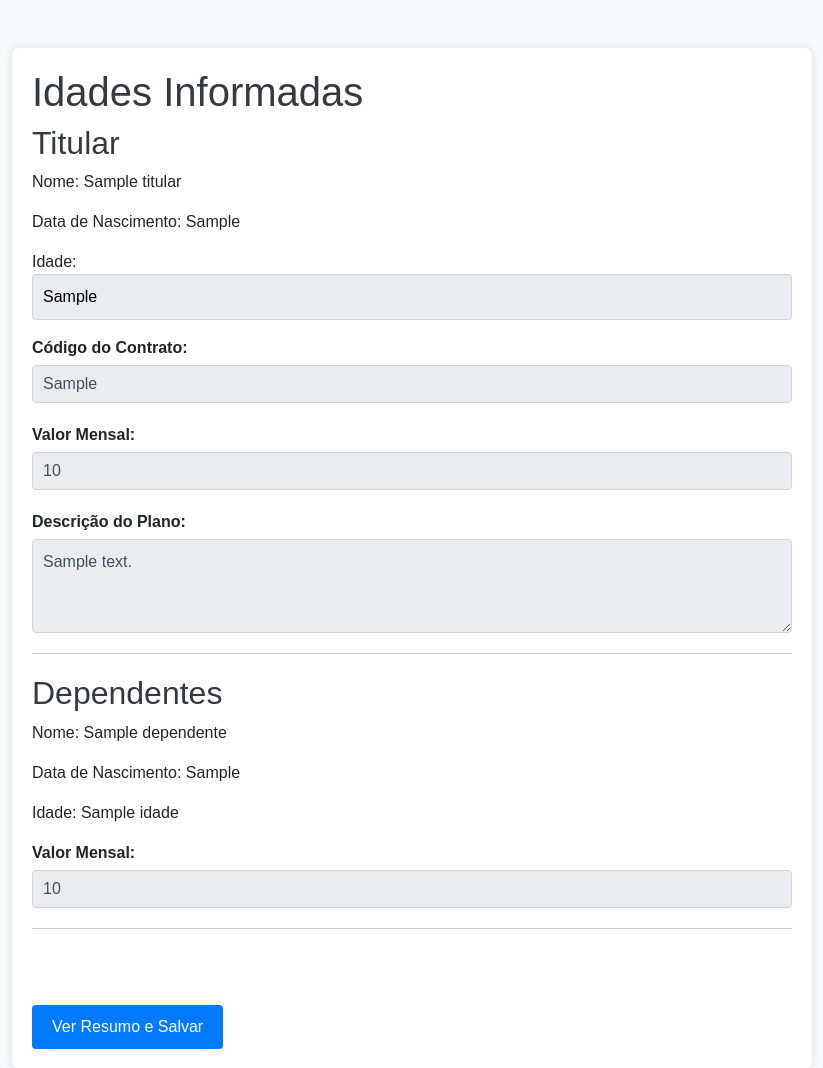
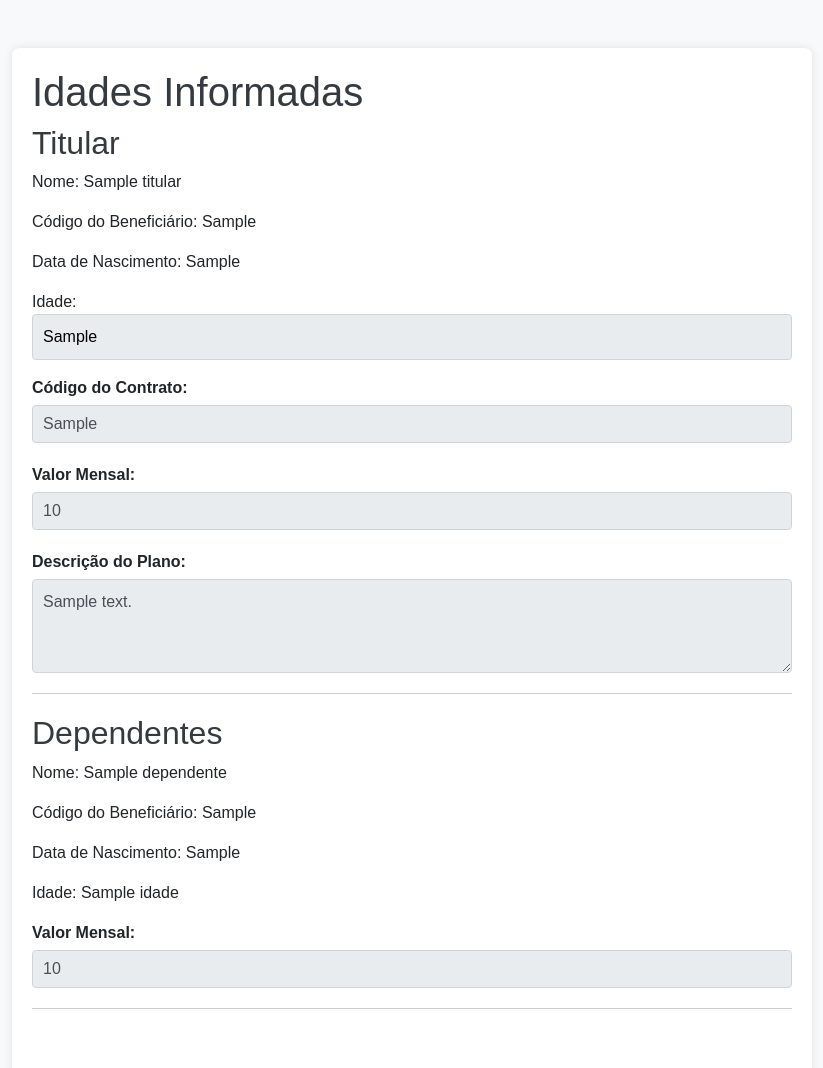
Before and after one commit to couto78caio/cadastrounimed, a Flask app: template templates/exibir_idades.html in a window 1280 px wide. Shown: the top 1068 px of the page, without its empty margins (228-1051 px from the left). Run offline with Flask 3, Linux system fonts and the light colour scheme; the template is opened without the code that fills it: most values are stand-ins (such as "Sample title", 1, 10 or a date in 2020); some libraries are stand-ins or nearby versions.

Commit message:
Update exibir_idades.html

```diff
--- a/templates/exibir_idades.html
+++ b/templates/exibir_idades.html
@@ -13,6 +13,7 @@
         <div>
             <h2>Titular</h2>
             <p>Nome: {{ titular.titular }}</p>
+            <p>Código do Beneficiário: {{ titular.cod_beneficiario }}</p>
             <p>Data de Nascimento: {{ titular.dt_nascimento }}</p>
             <p>Idade: <input type="text" id="idade_titular" value="{{ idade_titular }}" readonly></p>
             <div class="form-group">
@@ -36,6 +37,7 @@
             {% for dependente in dependentes %}
             <li>
                 <p>Nome: {{ dependente.nome }}</p>
+                <p>Código do Beneficiário: {{ dependente.cod_beneficiario }}</p>
                 <p>Data de Nascimento: {{ dependente.dt_nascimento }}</p>
                 <p>Idade: {{ dependente.idade }}</p>
                 <div class="form-group">
@@ -59,6 +61,7 @@
             {% if dependentes %}
                 {% for dependente in dependentes %}
                     <input type="hidden" name="dependente_nome_{{ dependente.index }}" value="{{ dependente.nome }}">
+                    <input type="hidden" name="dependente_cod_beneficiario_{{ dependente.index }}" value="{{ dependente.cod_beneficiario }}">
                     <input type="hidden" name="sexo_dependente_{{ dependente.index }}" value="{{ dependente.sexo }}">
                     <input type="hidden" name="dependente_cpf_{{ dependente.index }}" value="{{ dependente.cpf }}">
                     <input type="hidden" name="dependente_nasc_{{ dependente.index }}" value="{{ dependente.dt_nascimento }}">
```
